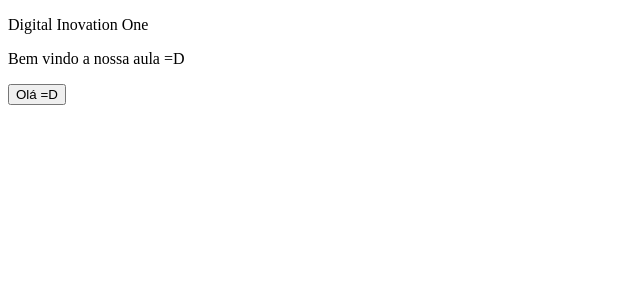
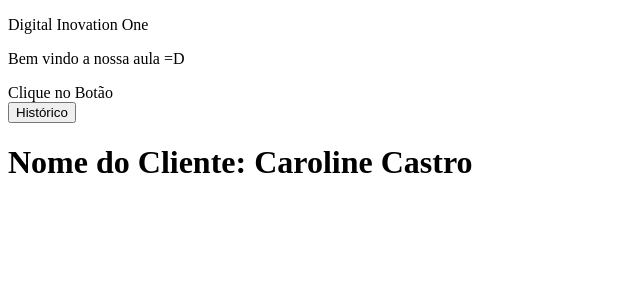
Before and after one commit to CarolineCastro/BootcampImpulsoJSEvolution, a React app in the folder React/webpack/: page / in a window 1280 px wide. Shown: the top 300 px of the page, without its empty margins (0-640 px from the left). Built offline with nearby package versions, Linux system fonts and the light colour scheme.

Commit message:
React: renderização condicional

```diff
--- a/React/webpack/package.json
+++ b/React/webpack/package.json
@@ -4,7 +4,7 @@
   "description": "",
   "main": "index.js",
   "scripts": {
-    "start:dev": "webpack-dev-server",
+    "start": "webpack-dev-server --open --hot --mode development",
     "build": "webpack --mode production",
     "dev": "webpack --mode development",
     "eslint": "eslint ./src/*.js"
--- a/React/webpack/src/App.js
+++ /dev/null
@@ -1,15 +0,0 @@
-import React from "react";
-import Button from "./Button.js";
-
-const App = () => {
-    return (
-        <div>
-            <p>Digital Inovation One</p>
-            <p>Bem vindo a nossa aula =D</p>
-            <div>
-                <Button></Button>
-            </div>
-        </div>
-    );
-};
-export default App;
--- /dev/null
+++ b/React/webpack/src/App.jsx
@@ -0,0 +1,57 @@
+import React from "react";
+//import Button from "./Button.js";
+
+const buttonA = <button>Histórico</button>
+
+const buttonB = <button>Cadastro</button>
+
+const hasCustomer = true;
+
+const App = () => {
+
+    const renderShowHistory = () => {
+        return (
+            <div>
+                Clique no Botão
+                <br/>
+                {buttonA}
+            </div>
+        );
+    }
+
+    const renderAddCostumer = () => {
+        return(
+            <div>
+                Clique no Botão
+                <br/>
+                {buttonB}
+            </div>
+        )
+    }
+
+    const costumer = 'Caroline Castro'
+
+    const showCostumer = () => {
+        if(!hasCustomer) return null
+
+        return (
+            <div>
+                <h1>Nome do Cliente: {costumer}</h1>
+            </div>
+        )
+    }
+
+
+    return (
+        <div>
+            <p>Digital Inovation One</p>
+            <p>Bem vindo a nossa aula =D</p>
+            {hasCustomer ? renderShowHistory() : renderAddCostumer}
+            <div>
+                {showCostumer()}
+            </div>
+        </div>
+    );
+};
+
+export default App;
--- a/React/webpack/teste.js
+++ /dev/null
@@ -1 +0,0 @@
-console.log('Hello World');
--- a/React/webpack/webpack.config.js
+++ b/React/webpack/webpack.config.js
@@ -2,7 +2,7 @@
 const HtmlWebPackPlugin = require("html-webpack-plugin");
 
 module.exports = {
-    sourcemap: true,
+
     entry: './src/index.js',
     output: {
         path: path.resolve(__dirname, 'dist'),
@@ -16,9 +16,22 @@
                 use: {
                     loader: "babel-loader"
                 }
-            }
+            },
+            {
+                test: /\.htlm$/,
+                use: [
+                    {
+                        loader: "html-loader"
+                    }
+                ]
+            },
         ]
     },
+
+    resolve: {
+        extensions: ['.js', '.jsx'],
+    },
+
     plugins: [
         new HtmlWebPackPlugin({
             template: "./src/index.html",
```
